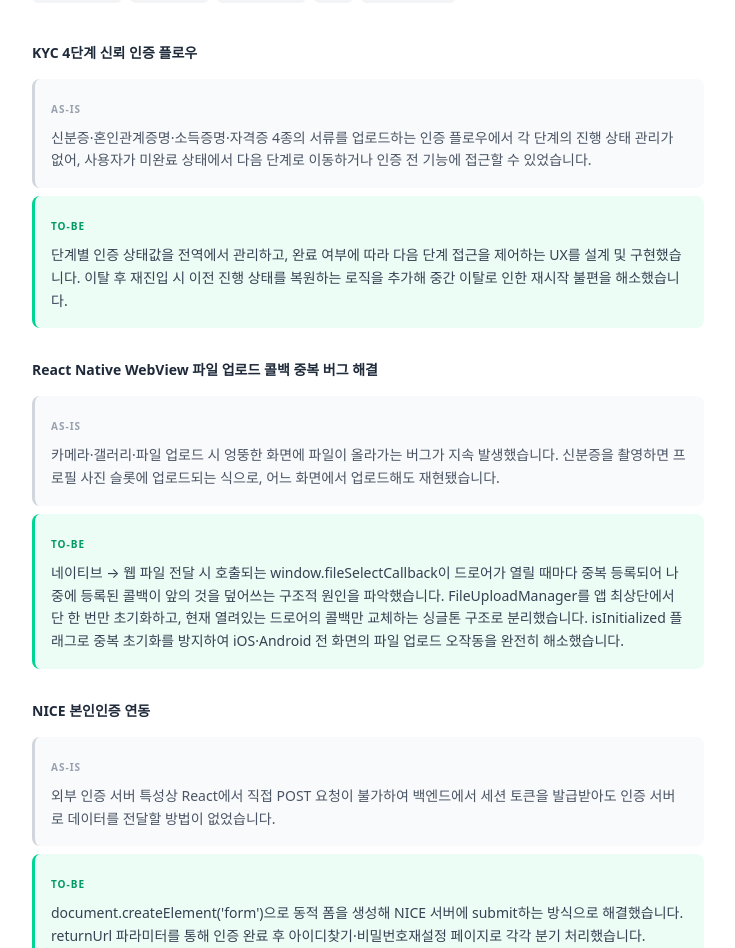
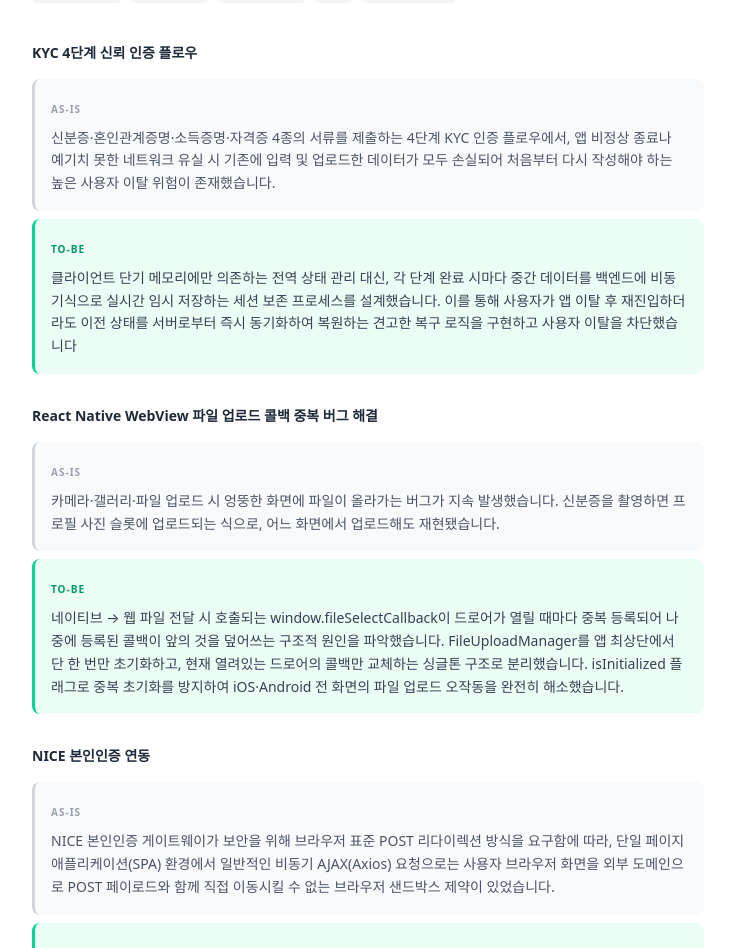
Before and after one commit to 27Lia/portfolio_new, a React (Vite) app: page / in a window 1280 px wide. Shown: the part 1684-2632 px from the top of the page, without its empty margins (384-1119 px from the left). Built offline with nearby package versions, Linux system fonts and the light colour scheme; a web font is replaced by a local one.

Commit message:
doc: 포폴 내용수정

```diff
--- a/src/data/projects.ts
+++ b/src/data/projects.ts
@@ -61,8 +61,8 @@ export const mainProjects: Project[] = [
       {
         title: 'KYC 4단계 신뢰 인증 플로우',
         asIsToBe: {
-          asIs: '신분증·혼인관계증명·소득증명·자격증 4종의 서류를 업로드하는 인증 플로우에서 각 단계의 진행 상태 관리가 없어, 사용자가 미완료 상태에서 다음 단계로 이동하거나 인증 전 기능에 접근할 수 있었습니다.',
-          toBe: '단계별 인증 상태값을 전역에서 관리하고, 완료 여부에 따라 다음 단계 접근을 제어하는 UX를 설계 및 구현했습니다. 이탈 후 재진입 시 이전 진행 상태를 복원하는 로직을 추가해 중간 이탈로 인한 재시작 불편을 해소했습니다.',
+          asIs: '신분증·혼인관계증명·소득증명·자격증 4종의 서류를 제출하는 4단계 KYC 인증 플로우에서, 앱 비정상 종료나 예기치 못한 네트워크 유실 시 기존에 입력 및 업로드한 데이터가 모두 손실되어 처음부터 다시 작성해야 하는 높은 사용자 이탈 위험이 존재했습니다.',
+          toBe: '클라이언트 단기 메모리에만 의존하는 전역 상태 관리 대신, 각 단계 완료 시마다 중간 데이터를 백엔드에 비동기식으로 실시간 임시 저장하는 세션 보존 프로세스를 설계했습니다. 이를 통해 사용자가 앱 이탈 후 재진입하더라도 이전 상태를 서버로부터 즉시 동기화하여 복원하는 견고한 복구 로직을 구현하고 사용자 이탈을 차단했습니다',
         },
       },
       {
@@ -75,8 +75,8 @@ export const mainProjects: Project[] = [
       {
         title: 'NICE 본인인증 연동',
         asIsToBe: {
-          asIs: '외부 인증 서버 특성상 React에서 직접 POST 요청이 불가하여 백엔드에서 세션 토큰을 발급받아도 인증 서버로 데이터를 전달할 방법이 없었습니다.',
-          toBe: "document.createElement('form')으로 동적 폼을 생성해 NICE 서버에 submit하는 방식으로 해결했습니다. returnUrl 파라미터를 통해 인증 완료 후 아이디찾기·비밀번호재설정 페이지로 각각 분기 처리했습니다.",
+          asIs: 'NICE 본인인증 게이트웨이가 보안을 위해 브라우저 표준 POST 리다이렉션 방식을 요구함에 따라, 단일 페이지 애플리케이션(SPA) 환경에서 일반적인 비동기 AJAX(Axios) 요청으로는 사용자 브라우저 화면을 외부 도메인으로 POST 페이로드와 함께 직접 이동시킬 수 없는 브라우저 샌드박스 제약이 있었습니다.',
+          toBe: "백엔드 세션 API로부터 수신한 일회성 토큰 및 암호화 데이터를 바탕으로, 메모리 상에 가상의 HTML Form과 Hidden Input 요소를 동적 생성하여 서브밋하는 웹 표준 대응 핸들러를 구현했습니다. 데이터 전송 완료 후 즉시 해당 요소를 DOM에서 해제하여 불필요한 메모리 점유를 방지했으며, URL 파라미터(returnUrl)를 동적으로 추적하고 인계하여 인증 완료 후 아이디 찾기나 비밀번호 재설정 등 각각의 원래 인입 페이지로 복귀하는 멀티 엔드포인트 라우팅 처리를 보존했습니다.",
         },
       },
     ],
@@ -107,7 +107,7 @@ export const mainProjects: Project[] = [
         title: '다중 조건 가격 계산 로직',
         asIsToBe: {
           asIs: '구독 여부 · 상품 컨디션(NEW/중고) · 국내/해외 배송 · 셀러별 무료배송 기준이 모두 교차하는 가격 계산 로직을 하나의 함수에서 처리하다 보니, 조건이 추가될수록 분기가 기하급수적으로 복잡해져 유지보수가 어려운 상태였습니다.',
-          toBe: '셀러별 상품금액 · 배송비 · 할인금액을 각각 산출한 뒤 합산하는 책임 분리 구조로 재설계했습니다. 렌더링마다 반복 계산되는 비용을 useMemo로 메모이제이션하여 불필요한 연산을 줄이고, 조건이 추가되어도 해당 단위만 수정하면 되는 구조로 정리했습니다.',
+          toBe: '각 가격 계산 단계(셀러별 기본가, 조건별 배송비, 구독 할인 등)를 순차적으로 통과하는 단방향 계산 파이프라인 구조로 재설계하여 각 조건 간의 의존성을 분리했습니다. 폼 변경에 따른 계산 비용을 useMemo 기반으로 최적화하여 렌더링 시 무거운 재연산을 방지하고, 새로운 조건이 추가되어도 기존 연산 흐름을 해치지 않도록 유지보수성을 확보했습니다.',
         },
       },
       {
@@ -209,7 +209,16 @@ export const mainProjects: Project[] = [
       'react-native-permissions',
       'Geolocation API',
     ],
-    subsections: [],
+    subsections: [
+           {
+        title: 'React Native ↔ 웹 WebView 양방향 브릿지 통신 설계',
+
+        asIsToBe: {
+          asIs: '웹뷰 내부 웹페이지에서 GPS 위치 추적, 카메라 QR 스캔, 딥링크 로그인 기능을 요청할 때 모바일 기기 권한 제어 및 데이터 연동이 불가능했습니다',
+          toBe: 'React Native와 웹뷰 간의 onMessage 브릿지를 구축하여 Geolocation.watchPosition 기반의 실시간 위치 좌표 전송, react-native-vision-camera를 활용한 QR 스캔 결과 전달, 그리고 웹뷰 로딩 완료(WEB_READY) 시점까지 딥링크 데이터를 useRef로 임시 보존 후 인계하는 안전한 데이터 동기화 흐름을 구현했습니다',
+        },
+      },
+    ],
     retrospective:
       '딥링크·권한처리·WebView 브릿지를 하나의 프로젝트에서 모두 다룬 경험이었습니다. 스토어 배포를 처음부터 끝까지 단독으로 진행하면서 TestFlight 심사 거절 사유 대응, Google Play 정책 검토 등 배포 프로세스 전반을 직접 익힐 수 있었습니다.',
   },
@@ -253,7 +262,7 @@ export const mainProjects: Project[] = [
         title: 'Anthropic API 스트리밍 챗봇',
         asIsToBe: {
           asIs: '포트폴리오를 방문한 채용담당자가 경력·기술 스택을 처음부터 끝까지 읽어야만 원하는 정보를 얻을 수 있었습니다.',
-          toBe: 'Anthropic API를 fetch로 직접 연동하고 SSE 청크를 파싱해 스트리밍 응답을 구현했습니다. 포트폴리오 전체 데이터를 system prompt에 주입하여 "결제 연동 경험 있나요?" 같은 질문에 즉시 답변하는 AI 어시스턴트를 제공합니다. GitHub Pages(정적 배포) 환경에서도 서버 없이 동작하도록 GitHub Actions 빌드 단계에서 Secrets의 API 키를 환경변수로 주입했습니다.',
+          toBe: '별도의 백엔드 서버 없이 정적 호스팅(GitHub Pages)만으로 동작하는 환경을 구축하기 위해, API 키 노출을 방지하고자 GitHub Actions 빌드 프로세스 내에서 Secrets를 활용한 암호화 환경변수 주입 방식을 채택했습니다. 또한, 사용자 대기 시간을 최소화하기 위해 Anthropic API의 스트리밍 출력을 받아 가변 길이의 SSE(Server-Sent Events) 청크 데이터를 프론트엔드에서 수동 파싱하여 실시간으로 타이핑 효과처럼 렌더링되도록 비동기 데이터 파이프라인을 직접 제어했습니다.',
         },
       },
     ],
```
